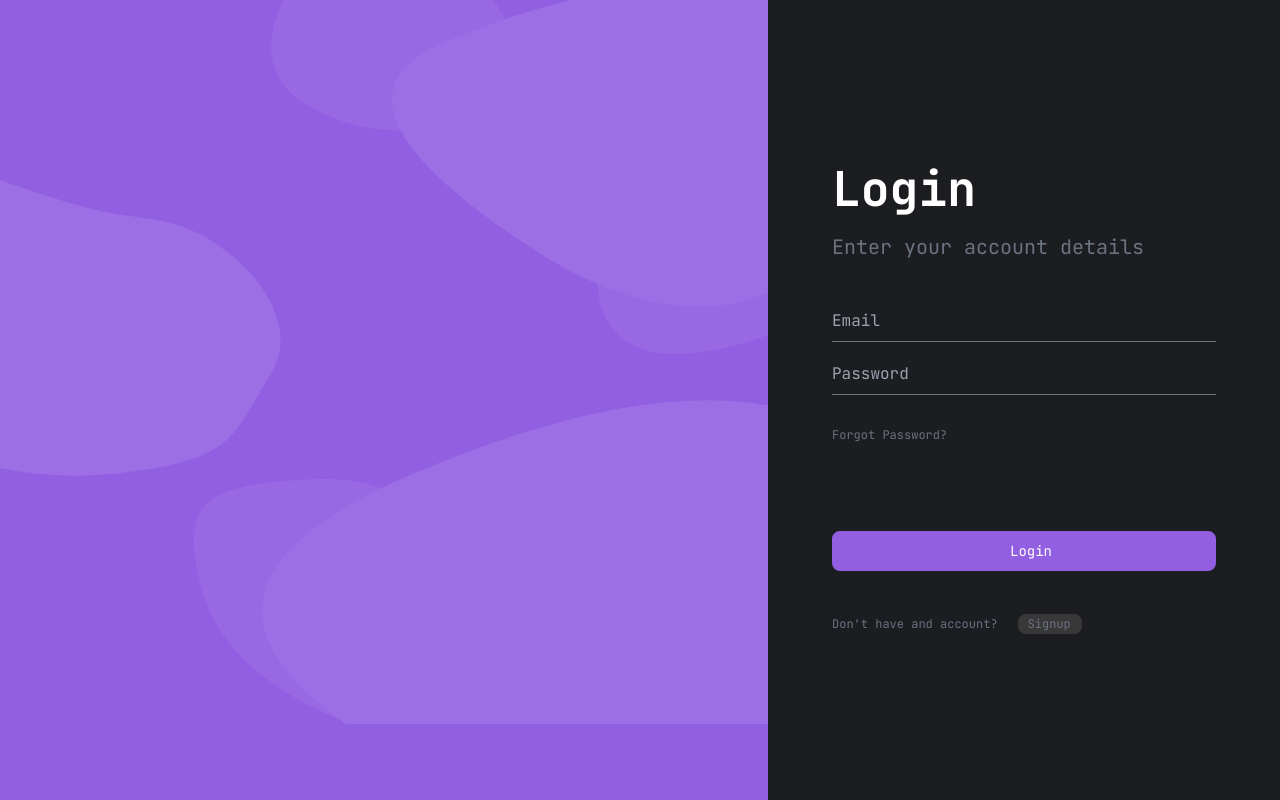
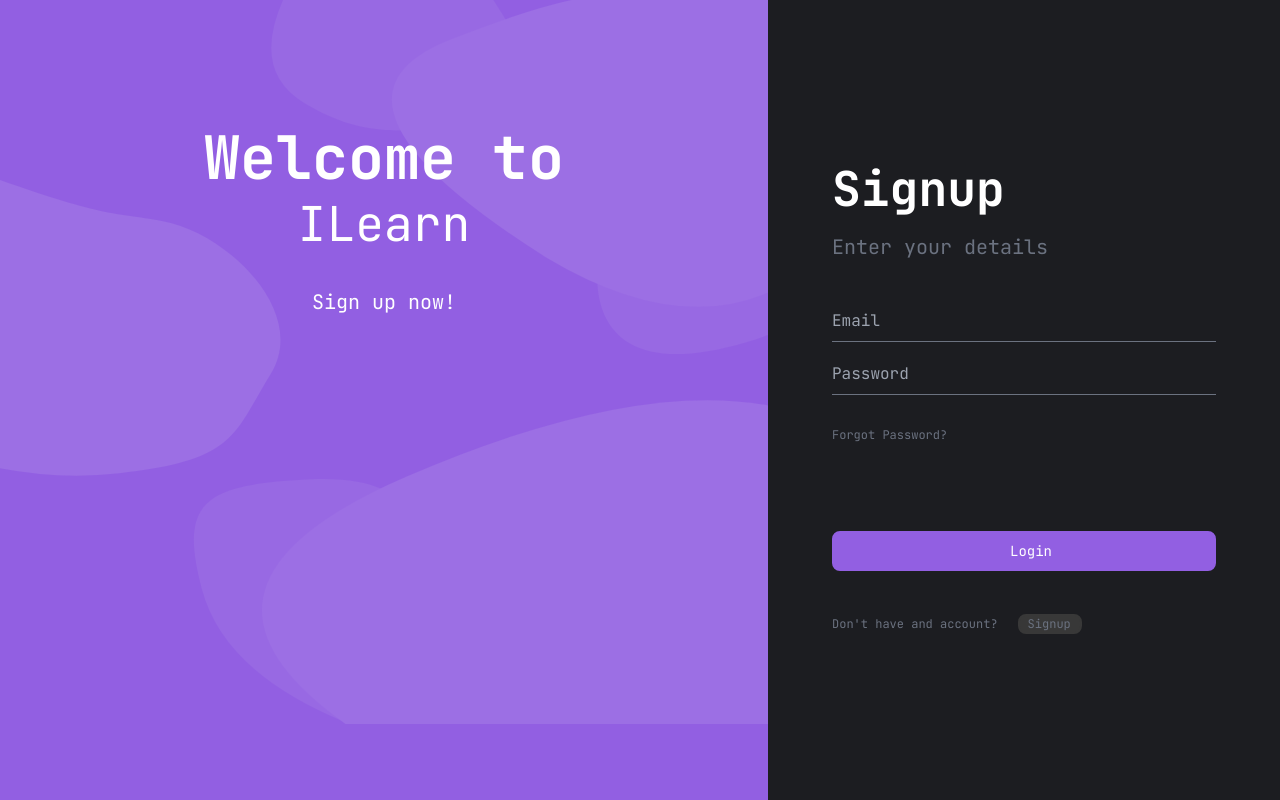
Before and after one commit to Zulelee/iLearn, a Next.js app: page /signup in a window 1280 px wide. Built offline with nearby package versions, Linux system fonts and the light colour scheme.

Commit message:
changes made to signup

```diff
--- a/app/signup/page.tsx
+++ b/app/signup/page.tsx
@@ -6,18 +6,26 @@ const page = () => {
     <>
       <div className="flex min-h-screen bg-secondary">
         <div
-          className="bg-purple text-white hidden h-screen lg:w-3/5 lg:block"
+          className=" bg-purple text-white hidden h-screen lg:w-3/5 lg:block"
           style={{
             backgroundImage: 'url("blob.svg")',
             backgroundSize: "cover",
             backgroundRepeat: "no-repeat",
           }}
-        ></div>
+        >
+          <div className="flex flex-col items-center h-screen">
+            <label className="text-6xl pt-32">
+              <b>Welcome to</b>
+            </label>
+            <label className="text-5xl pt-3">ILearn</label>
+            <label className="text-xl pt-10">Sign up now!</label>
+          </div>
+        </div>
         <div className="p-5 bg-black text-white w-screen h-screen lg:w-2/5 flex justify-center items-center">
           <div className="p-10">
-            <h6 className="text-3xl font-bold md:text-5xl">Login</h6>
+            <h6 className="text-3xl font-bold md:text-5xl">Signup</h6>
             <p className="text-sm text-accent pt-5 md:text-xl">
-              Enter your account details
+              Enter your details
             </p>
             <div className="flex flex-col flex-shrink my-12">
               <input
```
